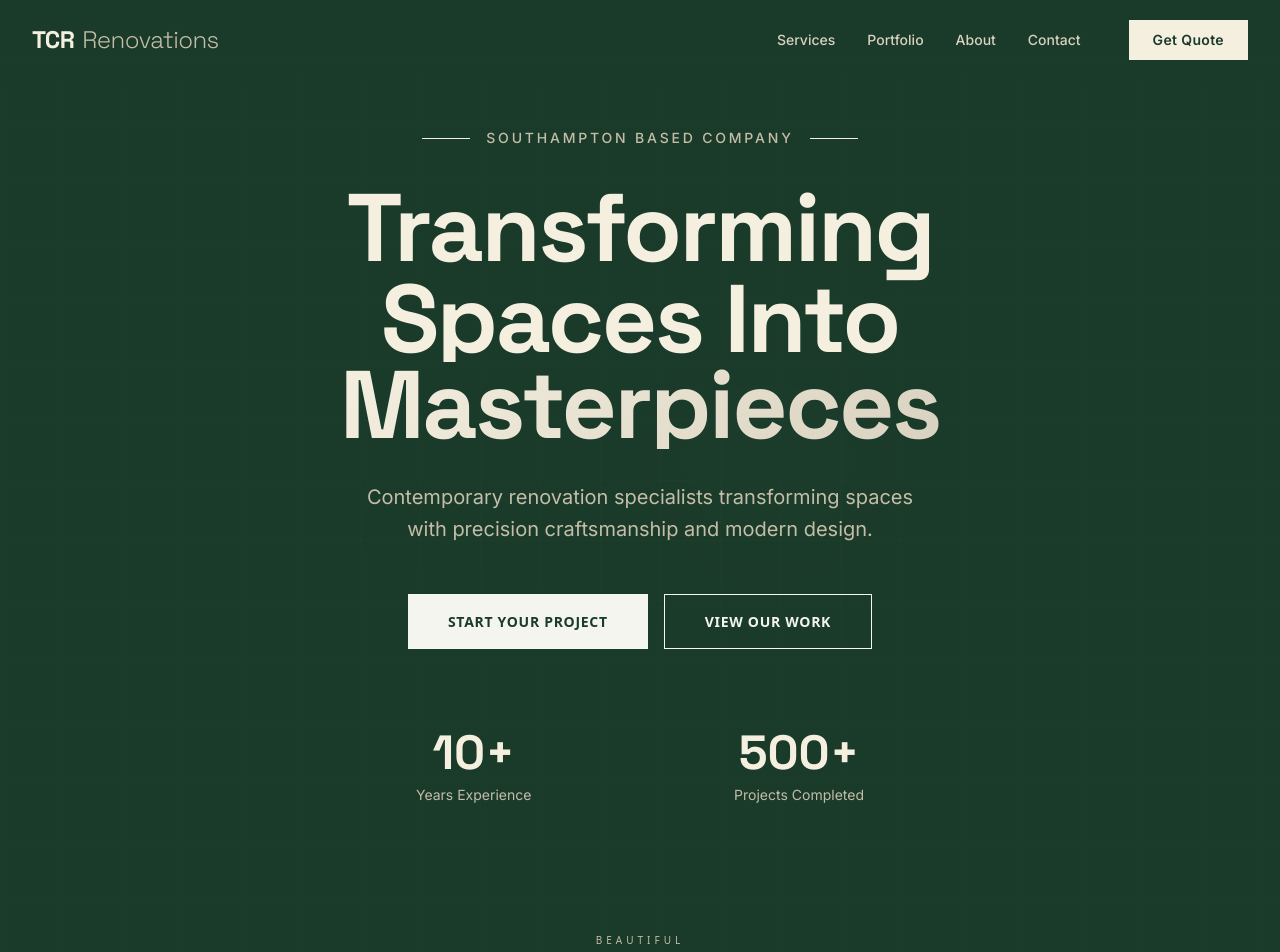
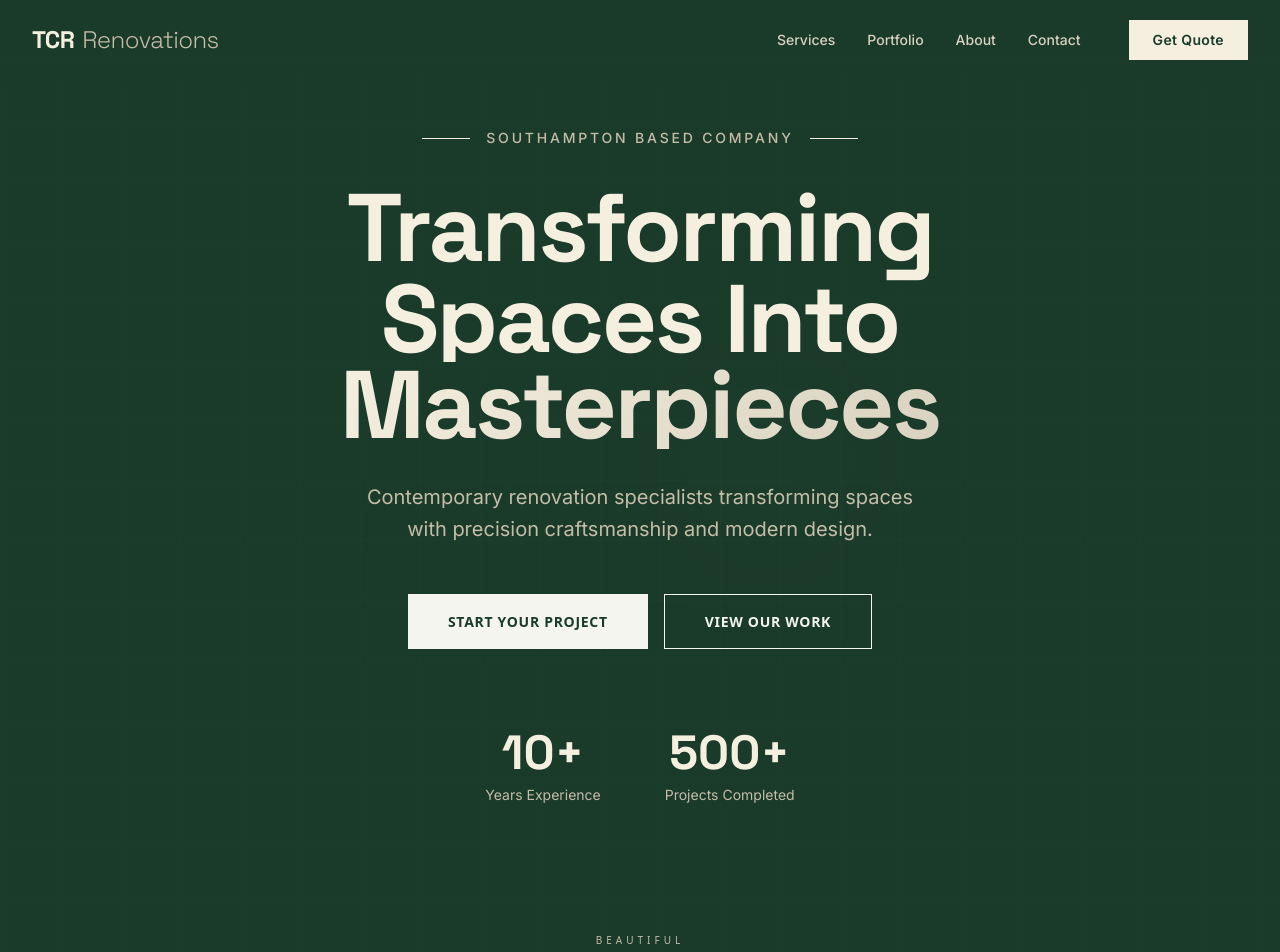
Before and after one commit to akielkucki/renovationsdemo2, a Next.js app: page / in a window 1280 px wide. Shown: the top 952 px of the page. Built offline with nearby package versions, Linux system fonts and the light colour scheme.

Commit message:
Refactor alignment in Hero component for improved layout

```diff
--- a/src/components/Hero.tsx
+++ b/src/components/Hero.tsx
@@ -154,7 +154,7 @@ export function Hero() {
             initial={{ opacity: 0, y: 30 }}
             animate={{ opacity: 1, y: 0 }}
             transition={{ duration: 0.8, delay: 0.9 }}
-            className="mt-20 flex justify-between gap-16 w-md"
+            className="mt-20 flex justify-center gap-16 w-md"
           >
             <div className="text-center">
               <div className="font-[family-name:var(--font-space-grotesk)] text-4xl md:text-5xl font-bold text-foreground">
```
